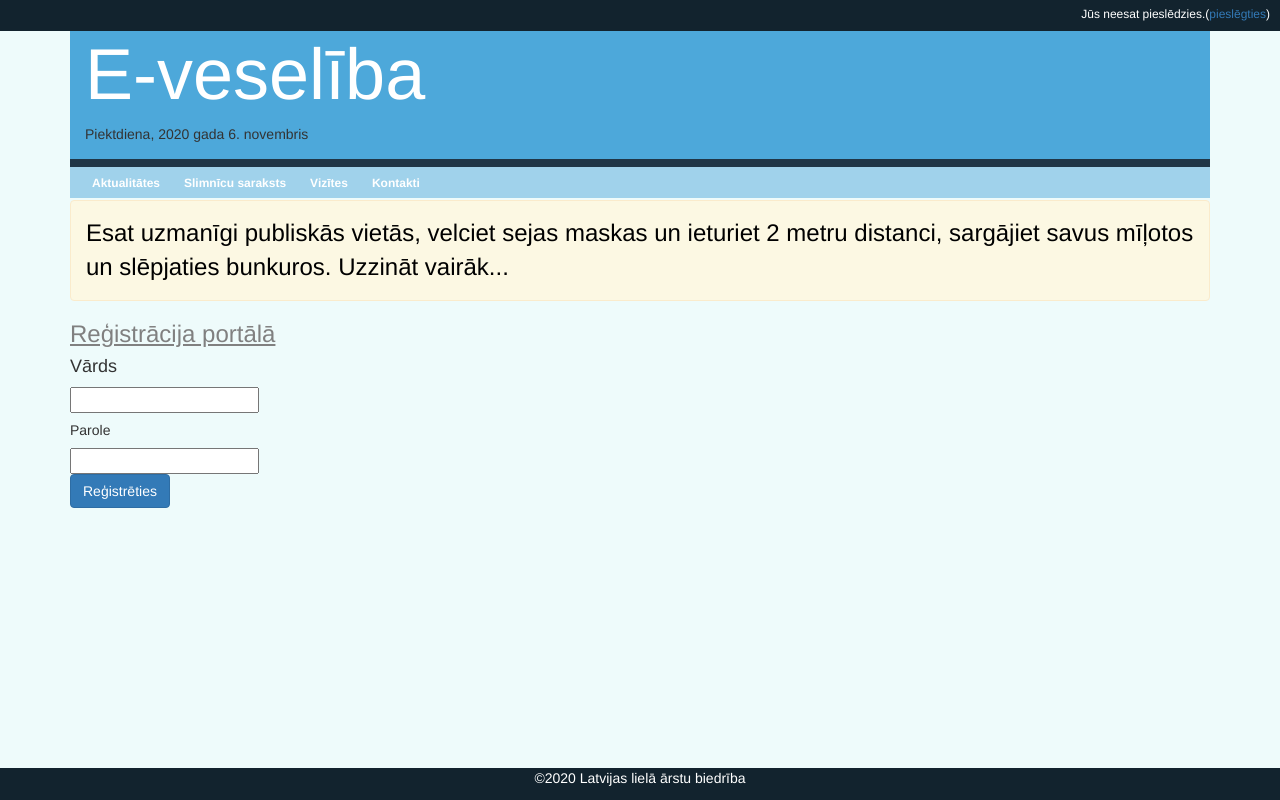
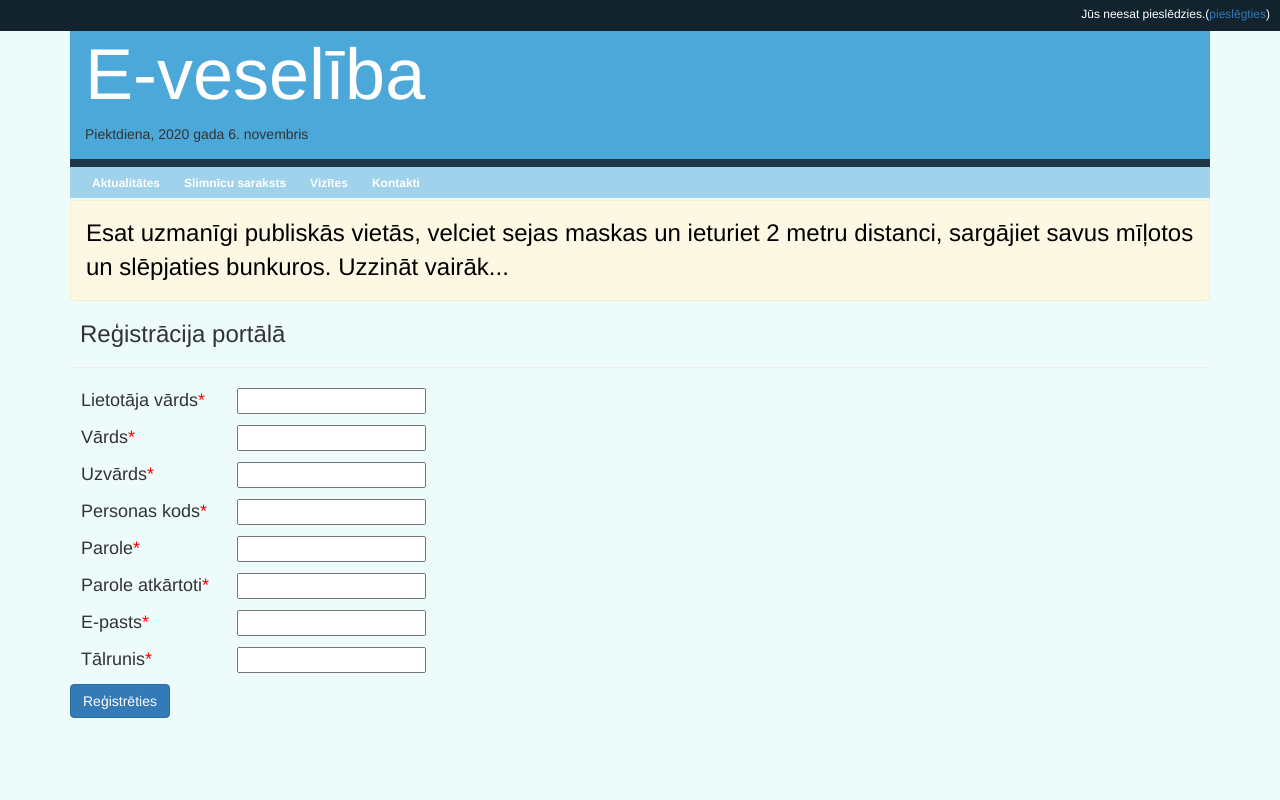
Before and after one commit to rvtprog-2020/dp23-5grupa-medicina, a Flask app: page /register in a window 1280 px wide. Run offline with Flask 2, Linux system fonts and the light colour scheme; some libraries are stand-ins or nearby versions.

Commit message:
register

```diff
--- a/static/style.css
+++ b/static/style.css
@@ -28,7 +28,6 @@
     padding-left: 6px;
 
 }
-
 .topline {
     position: fixed;
     background-color: #12232E;
@@ -84,3 +83,27 @@
     color: white;
     text-align: center;
 }
+p {
+    font-size: 18px;
+    font-weight:lighter;
+    position: absolute;
+    top: auto;
+}
+
+p::after {
+    content: attr(data-end) ;
+    color: red ;
+}
+.box {
+    display: flex;
+    margin:11px;
+}
+#regLietVards, #regVards, #regUzvards, #regPerkods, #regPassword, #regEpasts, #regTalr{
+    margin-left:156px;
+}
+
+hr {
+    background-color: red;
+    height: 1px;
+    border: 0;
+}
--- a/templates/layout.html
+++ b/templates/layout.html
@@ -67,7 +67,7 @@
 
 {% endblock %}
     </div>
-    <div class="bottomline">©2020 Latvijas lielā ārstu biedrība</div>
+    <!-- <div class="bottomline">©2020 Latvijas lielā ārstu biedrība</div>     -->
 </body>
 </html>
 <!--Nepievienojat javascript pie templates, ja jūs gribat izsaukt js failu tad lietojat "<script src="static/script.js"></script>"-->
--- a/templates/login.html
+++ b/templates/login.html
@@ -4,7 +4,7 @@
 <div style="padding-bottom:10px;">
   <h3 style="color:gray; text-decoration:underline;">Pieslēgšanās portālā</h3>
   <h5 style="font-size:17px; color:darkslategray;">Lietotāja vārds</h5><input type="text" id="loginVards">
-  <h5 style="font-size:17px; color:darkslategray;">parole</h5><input type="password" id="loginParole">
+  <h5 style="font-size:17px; color:darkslategray;">Parole</h5><input type="password" id="loginParole">
 </div>
 <button id="loginSubmit" class="btn btn-primary">Pieslēgties</button>
 <div style="padding-top:18px;">
--- a/templates/register.html
+++ b/templates/register.html
@@ -3,9 +3,32 @@
 {% block content %}
 <!--REĢISTRĀCIJA IR WORK IN PROGRESS LMAO, JA KĀDAM
 IR CITAS IDEJAS KĀ VAR ŠO UZTAISĪT TAD DROŠI EDITOJAT-->
-<h3 style="color:gray; text-decoration:underline;">Reģistrācija portālā</h3>
-  <h4>Vārds</h4><input id="regVards" type="text">
-  <h5>Parole</h5><input id="regPassword" type="password">
+<h3 style="margin-left: 10px;">Reģistrācija portālā</h3>
+<hr>
+<div class="box">
+  <p data-end="*">Lietotāja vārds</p><input id="regLietVards" type="text">
+</div>
+<div class="box">
+  <p data-end="*">Vārds</p><input id="regVards" type="text">
+</div>
+<div class="box">
+  <p data-end="*">Uzvārds</p><input id="regUzvards" type="text">
+</div>
+<div class="box">
+  <p data-end="*">Personas kods</p><input id="regPerkods" type="text">
+</div>
+<div class="box">
+  <p data-end="*">Parole</p><input id="regPassword" type="password">
+</div>
+<div class="box">
+  <p data-end="*">Parole atkārtoti</p><input id="regPassword" type="password">
+</div>
+<div class="box">
+  <p data-end="*">E-pasts</p><input id="regEpasts" type="text">
+</div>
+<div class="box">
+  <p data-end="*">Tālrunis</p><input id="regTalr" type="text">
+</div>
   <div>
     <button class="btn btn-primary" id="register">Reģistrēties</button>
   </div>
```
